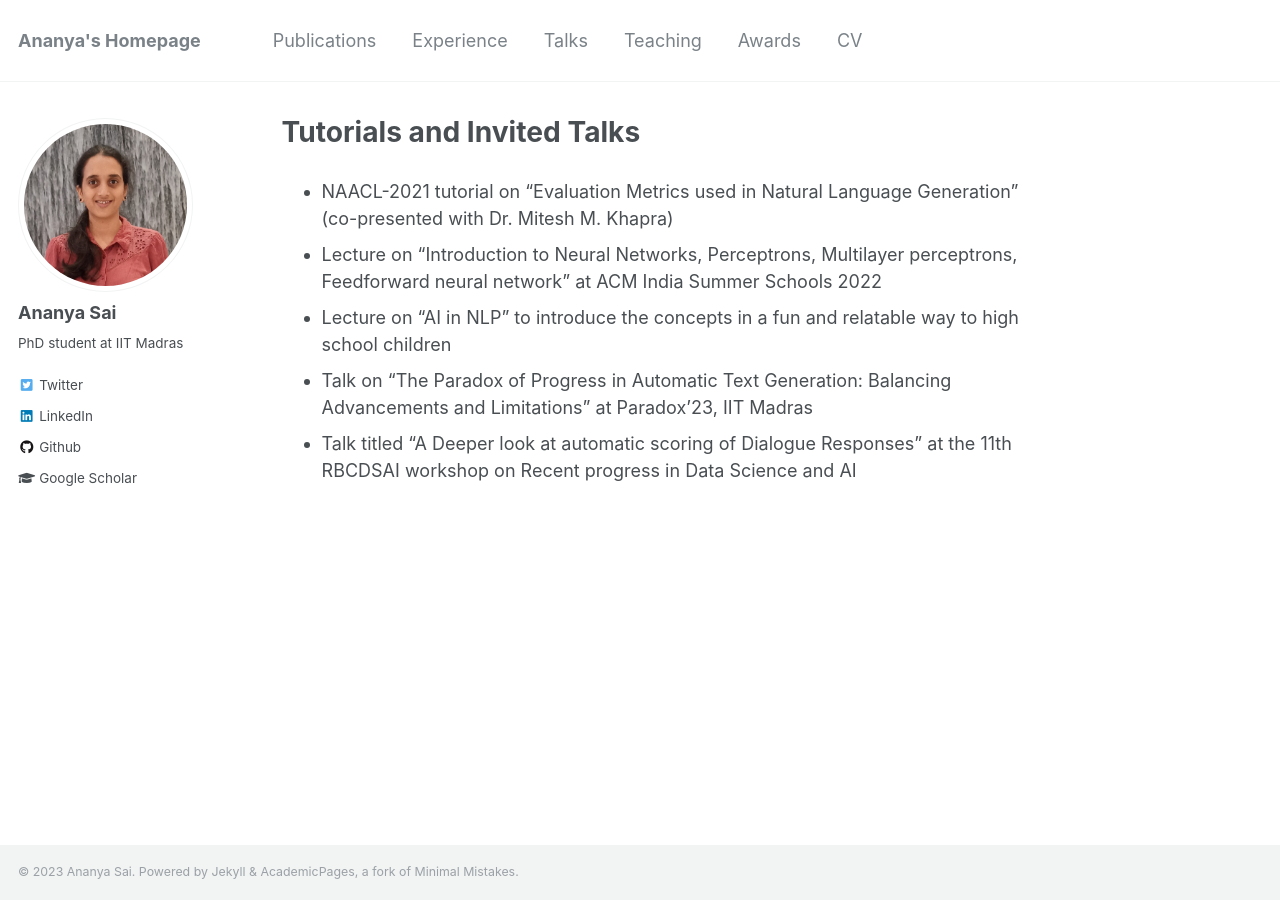
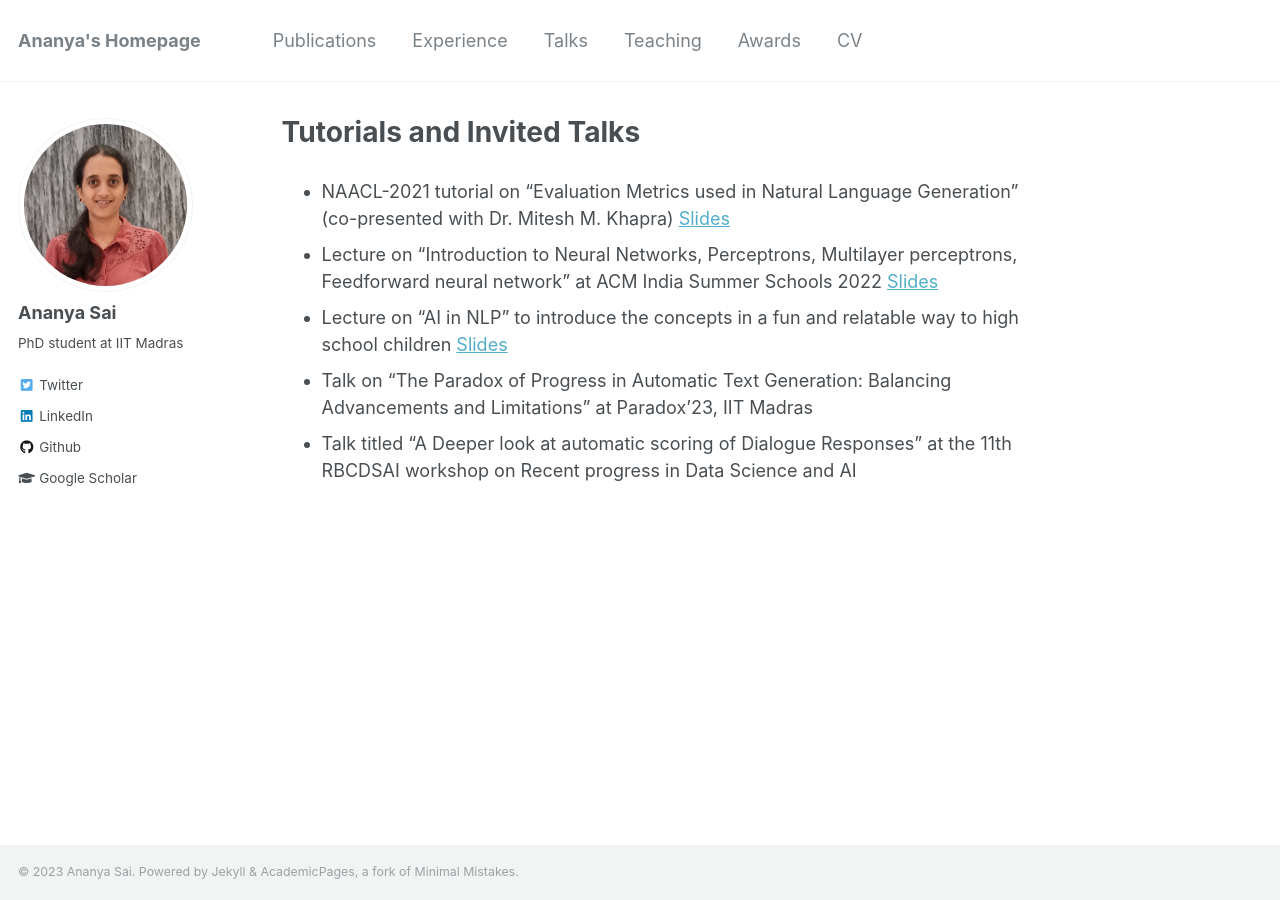
Before and after one commit to AnanyaSaiB/AnanyaSaib.github.io, a Jekyll site: the page built from _pages/talks.md, in a window 1280 px wide. Built offline with Jekyll 4.4.1, drawn with Linux system fonts in a browser that asks for light colours.

Commit message:
Update talks.md

```diff
--- a/_pages/talks.md
+++ b/_pages/talks.md
@@ -5,8 +5,8 @@ permalink: /talks/
 author_profile: true
 ---
 
-- NAACL-2021 tutorial on "Evaluation Metrics used in Natural Language Generation" (co-presented with Dr. Mitesh M. Khapra)
-- Lecture on "Introduction to Neural Networks, Perceptrons, Multilayer perceptrons, Feedforward neural network" at ACM India Summer Schools 2022
-- Lecture on "AI in NLP" to introduce the concepts in a fun and relatable way to high school children
+- NAACL-2021 tutorial on "Evaluation Metrics used in Natural Language Generation" (co-presented with Dr. Mitesh M. Khapra) [Slides](https://docs.google.com/presentation/d/1kCffcZq_YWEGgif9rzywHT-XKigFX_WbOqZ_BVDHLaM/present#slide=id.p)
+- Lecture on "Introduction to Neural Networks, Perceptrons, Multilayer perceptrons, Feedforward neural network" at ACM India Summer Schools 2022 [Slides](https://docs.google.com/presentation/d/1V9QvqpnLo29DA14Nj2XXes6pQlYXPgRx5HvxF-5fheY/present?slide=id.p)
+- Lecture on "AI in NLP" to introduce the concepts in a fun and relatable way to high school children [Slides](https://docs.google.com/presentation/d/11tuJfL8fJe6ZtvQyEuQl8UqxfhFMYDUhCAcLFhyZec8/present?slide=id.p)
 - Talk on "The Paradox of Progress in Automatic Text Generation: Balancing Advancements and Limitations" at Paradox'23, IIT Madras
 - Talk titled "A Deeper look at automatic scoring of Dialogue Responses" at  the 11th RBCDSAI workshop on Recent progress in Data Science and AI
```
